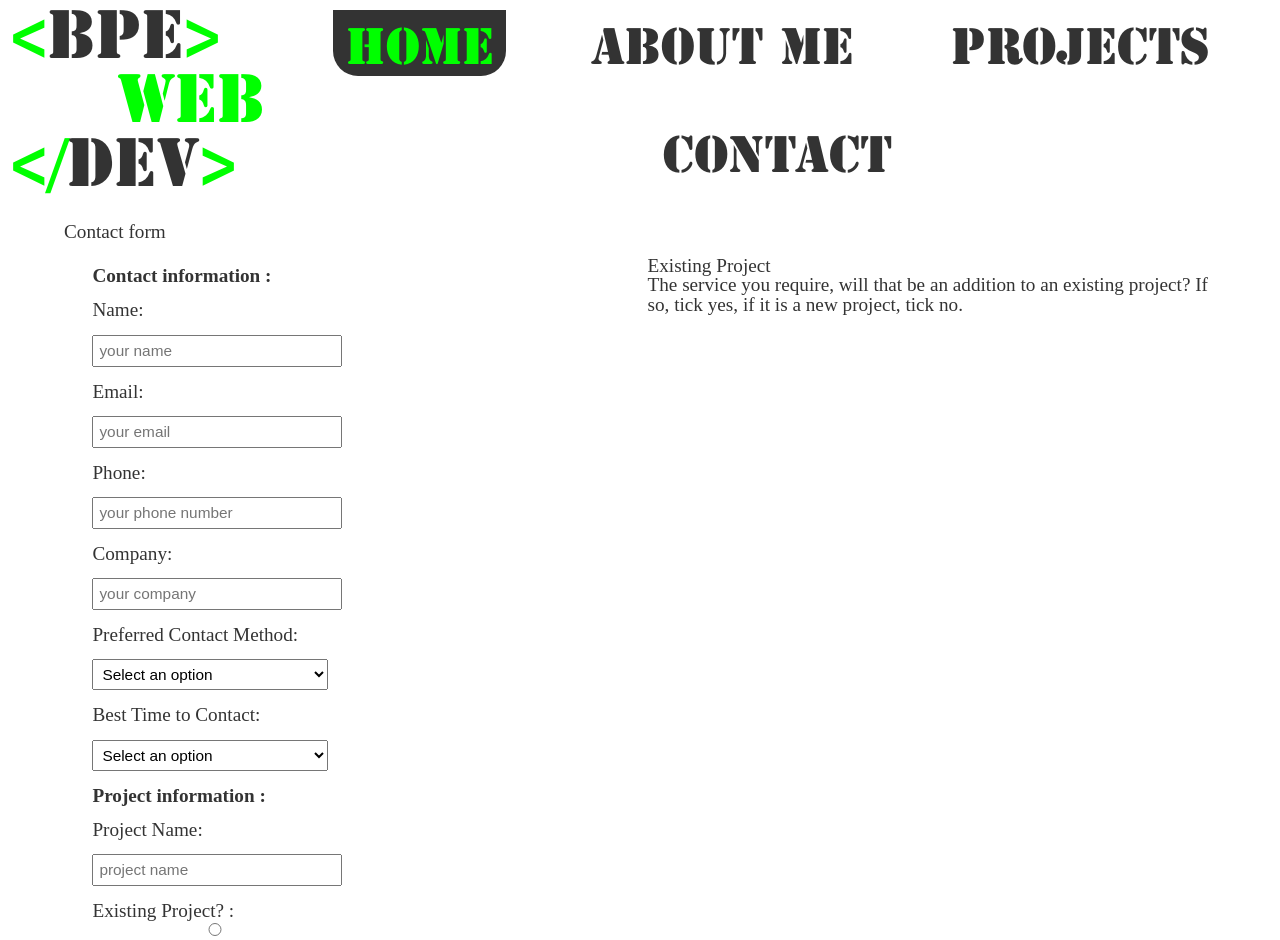
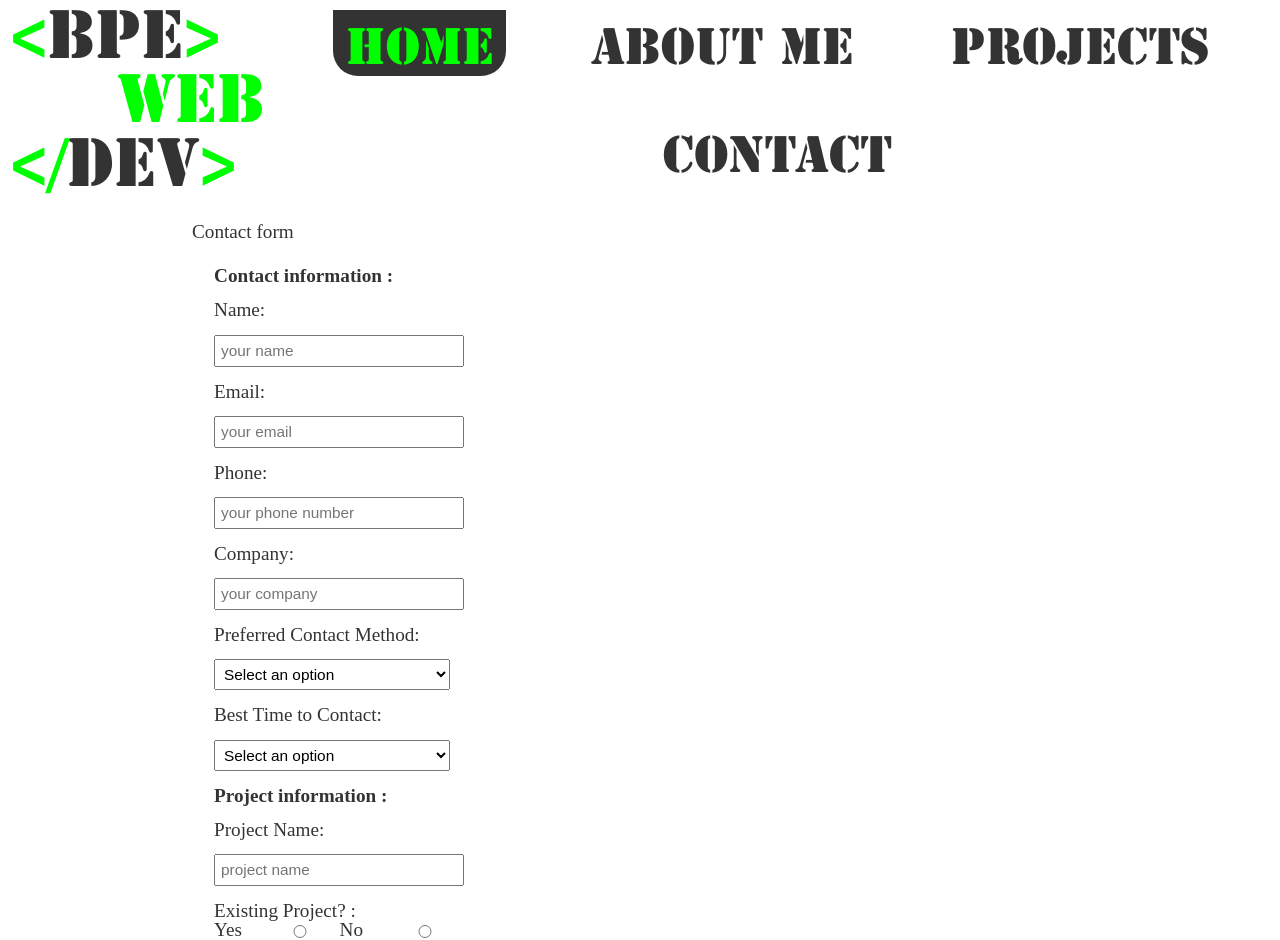
Before and after one commit to BJanssen78/Portfolio-Bepeel-Dev, a React (Vite) app: page /contact in a window 1280 px wide. Shown: the top 940 px of the page. Built offline with nearby package versions, Linux system fonts and the light colour scheme.

Commit message:
updated description index

```diff
--- a/src/pages/Contact.jsx
+++ b/src/pages/Contact.jsx
@@ -1,5 +1,8 @@
 import React, { useState } from "react";
-import { existingProjectEng } from "../pages/descriptions/descriptionIndex.js";
+import {
+  existingProjectEng,
+  timelineEng,
+} from "../pages/descriptions/descriptionIndex.js";
 
 export const Contact = () => {
   const [contactInfo, setContactInfo] = useState({
@@ -19,7 +22,13 @@ export const Contact = () => {
     budget: "",
   });
 
+  const [descriptionOnFocus, setDescriptionOnFocus] = useState("");
   const [errors, setErrors] = useState({});
+
+  const handleFocus = (e) => {
+    setDescriptionOnFocus(e.target.name);
+    console.log(descriptionOnFocus);
+  };
 
   const handleChange = (e) => {
     const { name, value } = e.target;
@@ -64,8 +73,20 @@ export const Contact = () => {
       setErrors(validationErrors);
     } else {
       setErrors({});
+      //FIXME : send data to API
       // Handle form submission, e.g., send the data to an API or display it
       console.log(contactInfo);
+    }
+  };
+
+  const getDescriptionContent = () => {
+    switch (descriptionOnFocus) {
+      case "timeline":
+        return timelineEng();
+      case "existingProject":
+        return existingProjectEng();
+      default:
+        return null;
     }
   };
 
@@ -169,8 +190,9 @@ export const Contact = () => {
 
             <div>
               <label>Existing Project? :</label>
-              <div>
+              <div className="radio-input">
                 {/* //FIXME: css style */}
+                <label htmlFor="project1">Yes</label>
                 <input
                   type="radio"
                   id="project1"
@@ -178,8 +200,10 @@ export const Contact = () => {
                   value="yes"
                   checked={contactInfo.newProject === "yes"}
                   onChange={handleChange}
+                  onFocus={handleFocus}
                 />
-                <label htmlFor="project1">Yes</label>
+
+                <label htmlFor="project2">No</label>
                 <input
                   type="radio"
                   id="project2"
@@ -189,7 +213,7 @@ export const Contact = () => {
                   onChange={handleChange}
                 />
               </div>
-              <label htmlFor="project2">No</label>
+
               {errors.newProject && (
                 <div style={{ color: "red" }}>{errors.newProject}</div>
               )}
@@ -272,6 +296,7 @@ export const Contact = () => {
               name="timeline"
               value={contactInfo.timeline}
               onChange={handleChange}
+              onFocus={handleFocus}
             >
               <option value="">Select an option</option>
               <option value="1-month">1 month</option>
@@ -317,7 +342,9 @@ export const Contact = () => {
             Submit
           </button>
         </form>
-        <div id="context-information">{existingProjectEng()}</div>
+        <div id="context-information" className="context-information">
+          {getDescriptionContent()}
+        </div>
       </div>
     </React.Fragment>
   );
--- a/src/pages/descriptions/descriptionIndex.js
+++ b/src/pages/descriptions/descriptionIndex.js
@@ -1 +1,2 @@
 export { default as existingProjectEng } from "./existingProjectEng.jsx";
+export { default as timelineEng } from "./timelineEng.jsx";
--- /dev/null
+++ b/src/pages/descriptions/timelineEng.jsx
@@ -0,0 +1,18 @@
+import React from "react";
+
+export const timelineEng = () => {
+  return (
+    <React.Fragment>
+      <div>
+        <h1>Timeline / Deadline</h1>
+        <p>
+          The allowed time that you give me for your project. The time is
+          calculated in 40 hour weeks. Note that the 1 month option, contains
+          overtime hours. Every project is done by whole month increments.
+        </p>
+      </div>
+    </React.Fragment>
+  );
+};
+
+export default timelineEng;
--- a/src/scss/site.css
+++ b/src/scss/site.css
@@ -44,7 +44,8 @@ body {
   font-family: "calibri";
   font-size: 20px;
   width: 100%;
-  height: 100%;
+  max-height: 100%;
+  overflow: auto;
   margin: 0;
   padding: 0;
   scroll-behavior: smooth;
@@ -453,7 +454,7 @@ body {
     align-items: start;
     gap: 15px;
     margin: 10px auto;
-    width: 90%;
+    width: 70%;
     font-size: 1.2em;
   }
   .contact-container label {
@@ -489,6 +490,14 @@ body {
   .contact-form textarea {
     width: 100%;
   }
+  .contact-form .radio-input {
+    display: flex;
+    flex-direction: row;
+    justify-content: center;
+    align-items: center;
+    gap: 15px;
+    width: 100%;
+  }
   .contact-form section {
     display: grid;
     grid-template-columns: 1fr;
@@ -518,6 +527,7 @@ body {
   .context-information {
     position: sticky;
     top: 0;
-    justify-content: flex-start;
+    max-width: 80%;
+    justify-self: flex-start;
   }
 }/*# sourceMappingURL=site.css.map */
--- a/src/scss/site.scss
+++ b/src/scss/site.scss
@@ -13,7 +13,8 @@ body {
   font-family: $font-standard;
   font-size: $font-size;
   width: 100%;
-  height: 100%;
+  max-height: 100%;
+  overflow: auto;
   margin: 0;
   padding: 0;
   scroll-behavior: smooth;
@@ -442,7 +443,7 @@ body {
     align-items: start;
     gap: 15px;
     margin: 10px auto;
-    width: 90%;
+    width: 70%;
     font-size: 1.2em;
 
     label {
@@ -483,6 +484,15 @@ body {
       width: 100%;
     }
 
+    .radio-input {
+      display: flex;
+      flex-direction: row;
+      justify-content: center;
+      align-items: center;
+      gap: 15px;
+      width: 100%;
+    }
+
     section {
       display: grid;
       grid-template-columns: 1fr;
@@ -514,6 +524,7 @@ body {
   .context-information {
     position: sticky;
     top: 0;
-    justify-content: flex-start;
+    max-width: 80%;
+    justify-self: flex-start;
   }
 }
```
Also changed, not shown: 1 other file (tests, documents, lock files or other folders).
